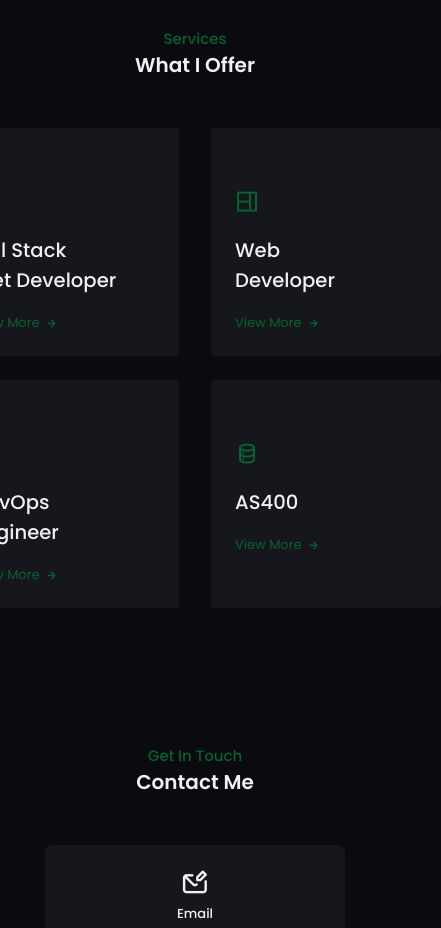
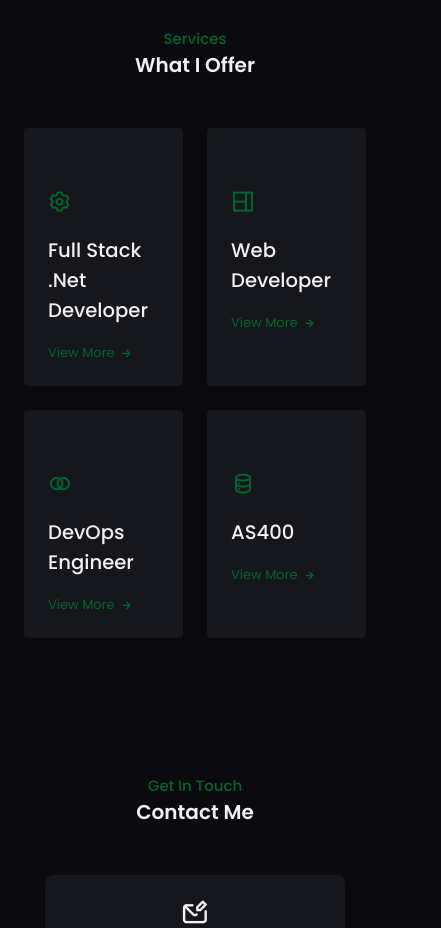
Before and after one commit to Rukmini2712/Portfolio, a plain HTML site: page index.html in a window 390 px wide. Shown: the part 6640-7568 px from the top of the page, 441 px wide, since content can reach past the window. Drawn offline with nearby package versions, Linux system fonts and the light colour scheme.

Commit message:
Update style.css

```diff
--- a/assets/css/style.css
+++ b/assets/css/style.css
@@ -1336,11 +1336,7 @@ textarea.input{
     .services__modal-description{
         padding: 0;
     }
-    .services__container{
-        grid-template-columns: repeat(2,230px);
-        justify-content: center;
-        column-gap: 2rem;
-    }
+
 
     .contact__container,
     .work__container{
```
